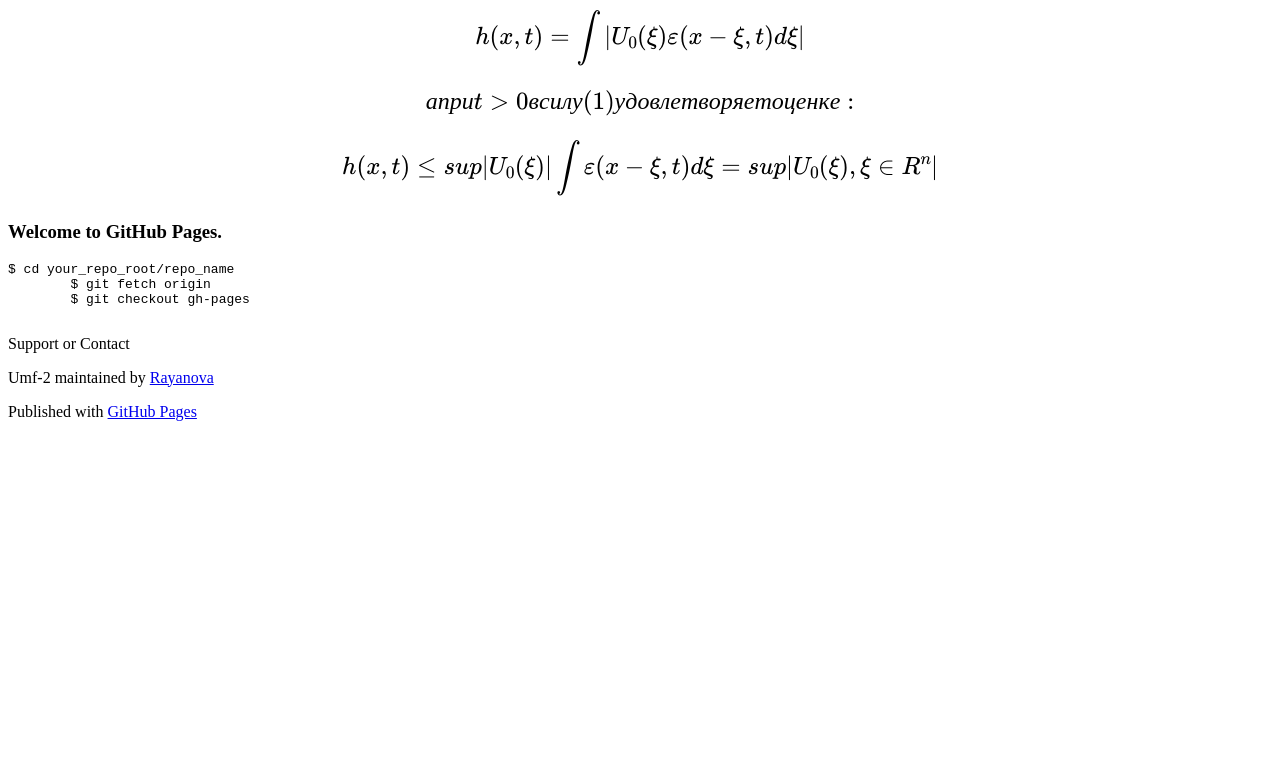
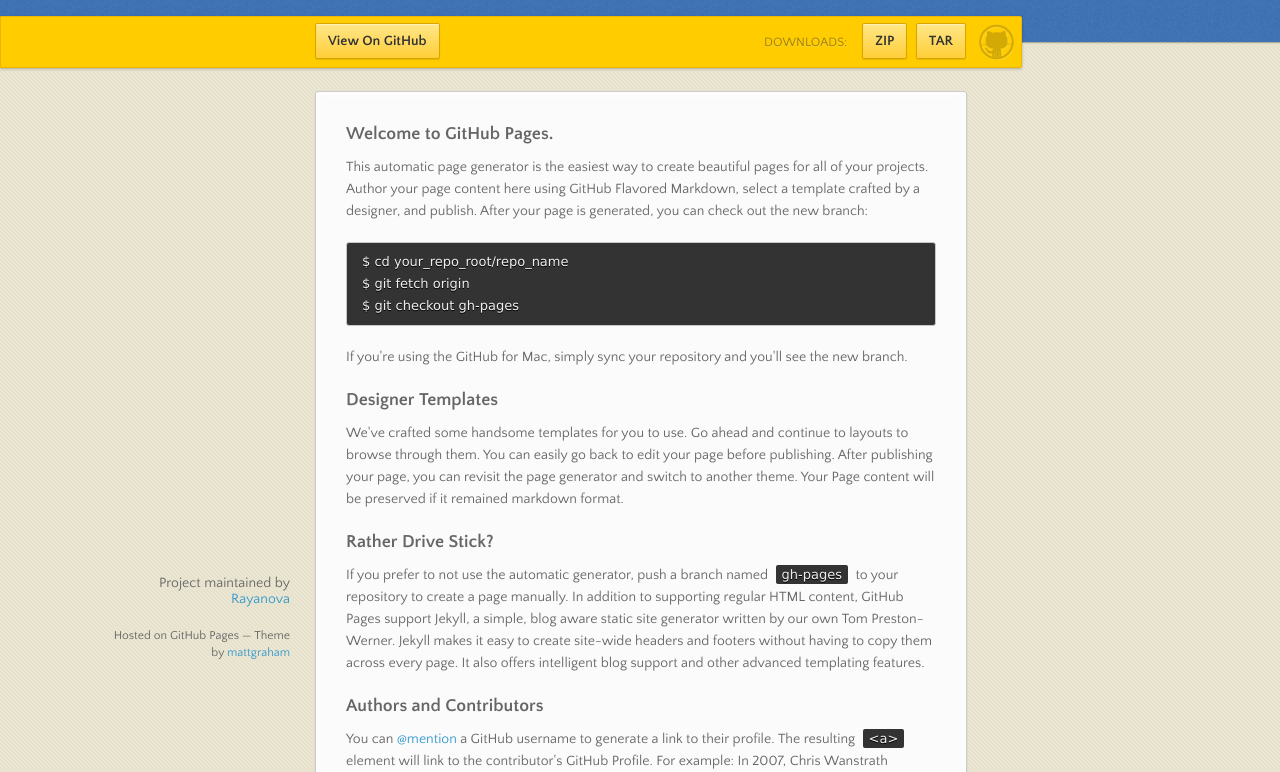
Before and after one commit to Rayanova/UMF-2, a plain HTML site: page index.html in a window 1280 px wide. Shown: the part 99-871 px from the top of the page. Before the commit the page ends 800 px from the top, so only its background shows below. Drawn offline with nearby package versions, Linux system fonts and the light colour scheme; some packages are replaced by stand-ins of ours.

Commit message:
Create gh-pages branch via GitHub

```diff
--- a/index.html
+++ b/index.html
@@ -1,65 +1,82 @@
-<!DOCTYPE html>
+<!doctype html>
 <html>
+  <head>
+    <meta charset="utf-8">
+    <meta http-equiv="X-UA-Compatible" content="chrome=1">
+    <title>Umf-2 by Rayanova</title>
+    <link rel="stylesheet" href="stylesheets/styles.css">
+    <link rel="stylesheet" href="stylesheets/pygment_trac.css">
+    <script src="https://ajax.googleapis.com/ajax/libs/jquery/1.7.1/jquery.min.js"></script>
+    <script src="javascripts/main.js"></script>
+    <!--[if lt IE 9]>
+      <script src="//html5shiv.googlecode.com/svn/trunk/html5.js"></script>
+    <![endif]-->
+    <meta name="viewport" content="width=device-width, initial-scale=1, user-scalable=no">
 
-	  <head>
-	    <meta charset='utf-8'>
-	    <meta http-equiv="X-UA-Compatible" content="chrome=1">
-	    <meta name="description" content="Umf-2 : ">
-
-	    <link rel="stylesheet" type="text/css" media="screen" href="stylesheets/stylesheet.css">
-	<script
-	src="http://cdn.mathjax.org/mathjax/latest/MathJax.js?config=TeX-
-	AMS-MML_HTMLorMML">
-	</script>
-
-	    <title>Umf-2</title>
   </head>
-
   <body>
 
-	    <!-- HEADER -->
-	    <div id="header_wrap" class="outer">
-	        <header class="inner">
-	          <a id="forkme_banner" href="https://github.com/Rayanova/UMF-2">View on GitHub</a>
+      <header>
+        <h1>Umf-2</h1>
+        <p></p>
+      </header>
 
-	          <h1 id="project_title">Umf-1</h1>
-	          <h2 id="project_tagline">
-	            \[h(x,t)= \int|U_{0}(\xi)\varepsilon(x-\xi,t)d\xi| \]
-\[а при t>0 в силу (1) удовлетворяет оценке:\]
-	\[h(x,t)\le sup|U_{0}(\xi)|\int\varepsilon(x-\xi,t)d\xi=sup|U_{0}(\xi),\xi\in R^n|\]
+      <div id="banner">
+        <span id="logo"></span>
 
-	          </h2>
+        <a href="https://github.com/Rayanova/UMF-2" class="button fork"><strong>View On GitHub</strong></a>
+        <div class="downloads">
+          <span>Downloads:</span>
+          <ul>
+            <li><a href="https://github.com/Rayanova/UMF-2/zipball/master" class="button">ZIP</a></li>
+            <li><a href="https://github.com/Rayanova/UMF-2/tarball/master" class="button">TAR</a></li>
+          </ul>
+        </div>
+      </div><!-- end banner -->
 
-	        </header>
-	    </div>
-
-    <!-- MAIN CONTENT -->
-	    <div id="main_content_wrap" class="outer">
-      <section id="main_content" class="inner">
+    <div class="wrapper">
+      <nav>
+        <ul></ul>
+      </nav>
+      <section>
         <h3>
 <a id="welcome-to-github-pages" class="anchor" href="#welcome-to-github-pages" aria-hidden="true"><span class="octicon octicon-link"></span></a>Welcome to GitHub Pages.</h3>
 
-
+<p>This automatic page generator is the easiest way to create beautiful pages for all of your projects. Author your page content here using GitHub Flavored Markdown, select a template crafted by a designer, and publish. After your page is generated, you can check out the new branch:</p>
 
 <pre><code>$ cd your_repo_root/repo_name
 $ git fetch origin
 $ git checkout gh-pages
 </code></pre>
 
+<p>If you're using the GitHub for Mac, simply sync your repository and you'll see the new branch.</p>
+
+<h3>
+<a id="designer-templates" class="anchor" href="#designer-templates" aria-hidden="true"><span class="octicon octicon-link"></span></a>Designer Templates</h3>
+
+<p>We've crafted some handsome templates for you to use. Go ahead and continue to layouts to browse through them. You can easily go back to edit your page before publishing. After publishing your page, you can revisit the page generator and switch to another theme. Your Page content will be preserved if it remained markdown format.</p>
+
+<h3>
+<a id="rather-drive-stick" class="anchor" href="#rather-drive-stick" aria-hidden="true"><span class="octicon octicon-link"></span></a>Rather Drive Stick?</h3>
+
+<p>If you prefer to not use the automatic generator, push a branch named <code>gh-pages</code> to your repository to create a page manually. In addition to supporting regular HTML content, GitHub Pages support Jekyll, a simple, blog aware static site generator written by our own Tom Preston-Werner. Jekyll makes it easy to create site-wide headers and footers without having to copy them across every page. It also offers intelligent blog support and other advanced templating features.</p>
+
+<h3>
+<a id="authors-and-contributors" class="anchor" href="#authors-and-contributors" aria-hidden="true"><span class="octicon octicon-link"></span></a>Authors and Contributors</h3>
+
+<p>You can <a href="https://github.com/blog/821" class="user-mention">@mention</a> a GitHub username to generate a link to their profile. The resulting <code>&lt;a&gt;</code> element will link to the contributor's GitHub Profile. For example: In 2007, Chris Wanstrath (<a href="https://github.com/defunkt" class="user-mention">@defunkt</a>), PJ Hyett (<a href="https://github.com/pjhyett" class="user-mention">@pjhyett</a>), and Tom Preston-Werner (<a href="https://github.com/mojombo" class="user-mention">@mojombo</a>) founded GitHub.</p>
+
+<h3>
 <a id="support-or-contact" class="anchor" href="#support-or-contact" aria-hidden="true"><span class="octicon octicon-link"></span></a>Support or Contact</h3>
 
-
-    </div>
-
-	    <!-- FOOTER  -->
-	    <div id="footer_wrap" class="outer">
-	      <footer class="inner">
-	        <p class="copyright">Umf-2 maintained by <a href="https://github.com/Rayanova">Rayanova</a></p>
-	        <p>Published with <a href="https://pages.github.com">GitHub Pages</a></p>
+<p>Having trouble with Pages? Check out the documentation at <a href="https://help.github.com/pages">https://help.github.com/pages</a> or contact <a href="mailto:support@github.com">support@github.com</a> and we’ll help you sort it out.</p>
+      </section>
+      <footer>
+        <p>Project maintained by <a href="https://github.com/Rayanova">Rayanova</a></p>
+        <p><small>Hosted on GitHub Pages &mdash; Theme by <a href="https://twitter.com/michigangraham">mattgraham</a></small></p>
       </footer>
     </div>
-
-
+    <!--[if !IE]><script>fixScale(document);</script><![endif]-->
 
   </body>
 </html>
```
Lines whose indentation alone changed are shown as unchanged.
